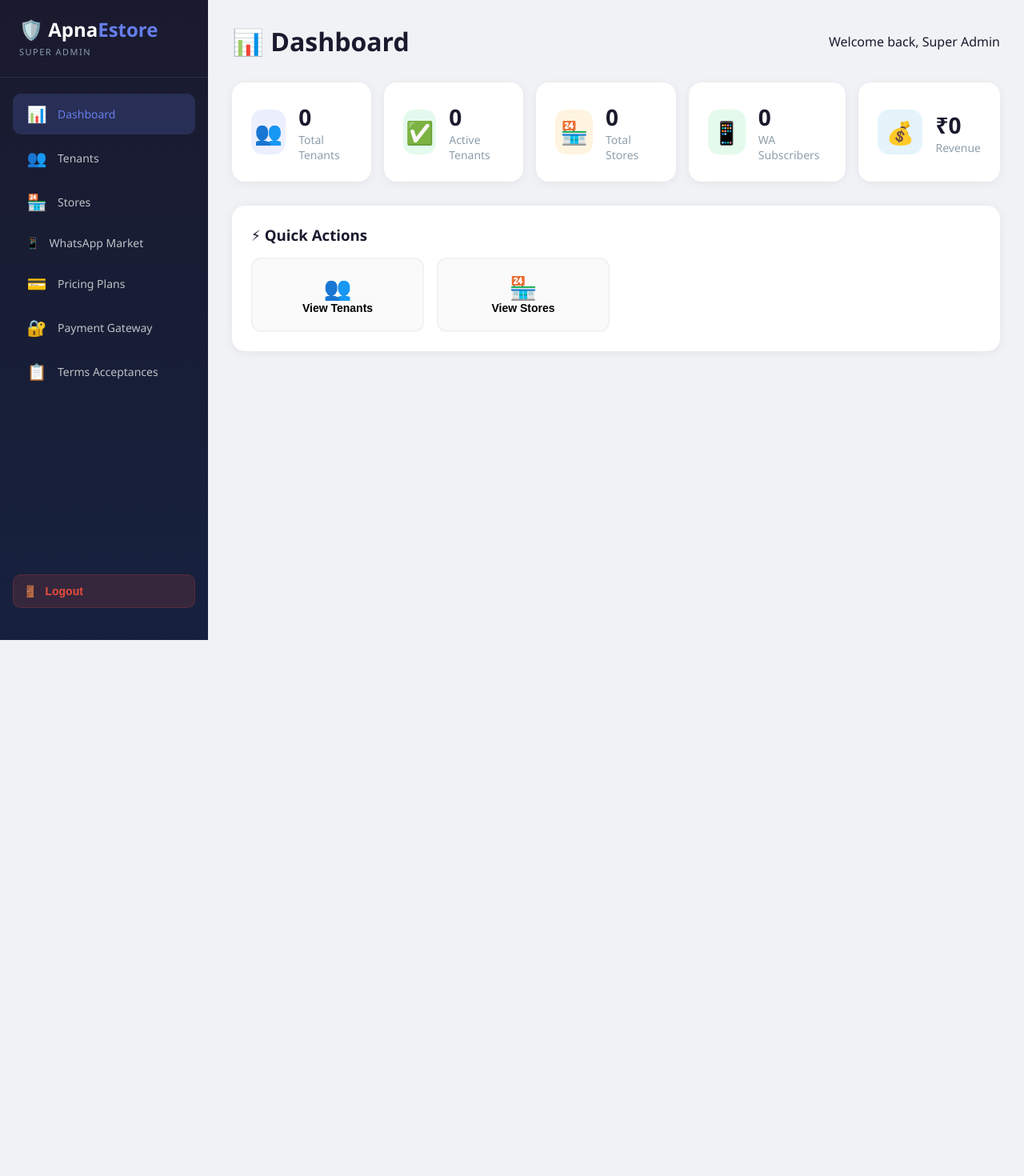
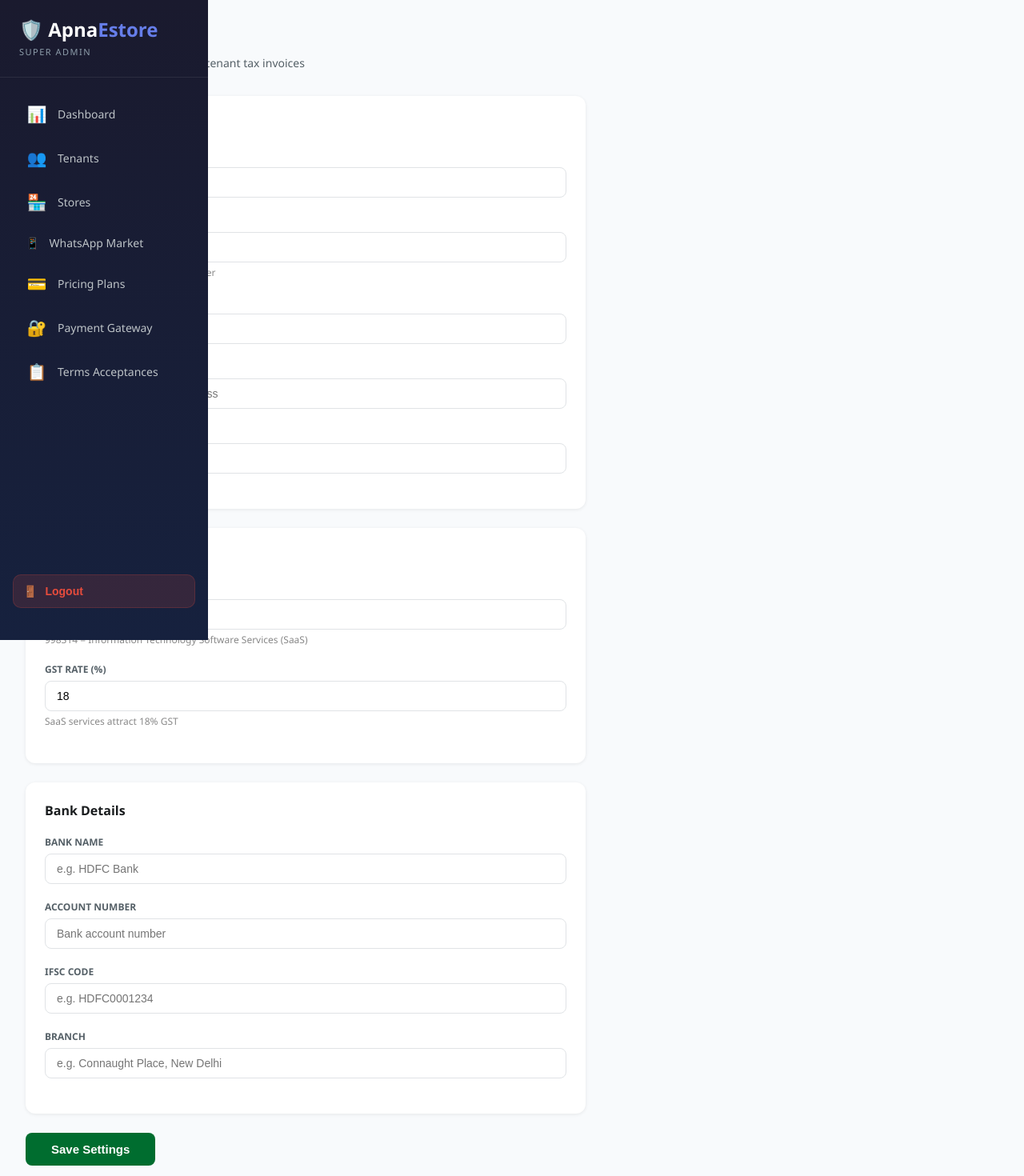
Before and after one commit to mathNikhil/ApaneStore-Super-admin, a React (Vite) app: page /billing-settings in a window 1280 px wide. Before the commit this address led to /dashboard. Shown: the top 1470 px of the page at 80% size. Before the commit the page ends 800 px from the top, so only its background shows below. Built offline with nearby package versions, Linux system fonts and the light colour scheme; no server answers; sample sign-in values are in the browser's storage.

Commit message:
feat: billing settings page for tenant tax invoice config

```diff
--- a/src/App.jsx
+++ b/src/App.jsx
@@ -10,6 +10,7 @@ import PricingPlans from './pages/PricingPlans';
 import PaymentGateway from './pages/PaymentGateway';
 import TermsAcceptances from './pages/TermsAcceptances';
 import Revenue from './pages/Revenue';
+import BillingSettings from './pages/BillingSettings';
 import WhatsAppMarket from './pages/WhatsAppMarket';
 
 const App = () => {
@@ -56,6 +57,7 @@ const App = () => {
                     element={isAuthenticated ? <TermsAcceptances /> : <Navigate to="/login" />}
                 />
                 <Route path="/revenue" element={isAuthenticated ? <Revenue /> : <Navigate to="/login" />} />
+                <Route path="/billing-settings" element={isAuthenticated ? <BillingSettings /> : <Navigate to="/login" />} />
                 <Route path="*" element={<Navigate to="/dashboard" />} />
             </Routes>
         </BrowserRouter>
--- /dev/null
+++ b/src/pages/BillingSettings.jsx
@@ -0,0 +1,86 @@
+import React, { useState, useEffect } from 'react';
+import Sidebar from '../components/Sidebar';
+import API_BASE_URL from '../config/api';
+
+const BillingSettings = () => {
+    const [settings, setSettings] = useState({
+        company_name: 'AapnaEstore Pvt. Ltd.',
+        gstin: '', pan: '', address: '', state: '',
+        hsn_code: '998314', gst_rate: '18',
+        bank_name: '', bank_account: '', bank_ifsc: '', bank_branch: ''
+    });
+    const [loading, setLoading] = useState(true);
+    const [saving, setSaving] = useState(false);
+    const [saved, setSaved] = useState(false);
+    const token = localStorage.getItem('adminToken');
+    const headers = { 'Content-Type': 'application/json', 'Authorization': `Bearer ${token}` };
+
+    useEffect(() => {
+        fetch(`${API_BASE_URL}/api/admin/billing-settings`, { headers })
+            .then(r => r.json())
+            .then(d => { if (d.success) setSettings(prev => ({ ...prev, ...d.data })); })
+            .finally(() => setLoading(false));
+    }, []);
+
+    const handleSave = async () => {
+        setSaving(true);
+        try {
+            const res = await fetch(`${API_BASE_URL}/api/admin/billing-settings`, {
+                method: 'POST', headers, body: JSON.stringify(settings)
+            });
+            const d = await res.json();
+            if (d.success) { setSaved(true); setTimeout(() => setSaved(false), 3000); }
+        } catch (e) { alert('Save failed'); }
+        setSaving(false);
+    };
+
+    const Field = ({ label, field, placeholder, hint }) => (
+        <div style={{ marginBottom: 20 }}>
+            <label style={{ display: 'block', fontSize: 12, fontWeight: 700, color: '#556067', textTransform: 'uppercase', marginBottom: 6 }}>{label}</label>
+            <input value={settings[field] || ''} onChange={e => setSettings(prev => ({ ...prev, [field]: e.target.value }))}
+                placeholder={placeholder}
+                style={{ width: '100%', padding: '10px 14px', border: '1px solid #e0e3e6', borderRadius: 8, fontSize: 14, boxSizing: 'border-box' }} />
+            {hint && <p style={{ fontSize: 12, color: '#888', marginTop: 4 }}>{hint}</p>}
+        </div>
+    );
+
+    return (
+        <div style={{ display: 'flex', minHeight: '100vh', background: '#f8fafc' }}>
+            <Sidebar />
+            <div style={{ flex: 1, padding: 32 }}>
+                <div style={{ maxWidth: 700 }}>
+                    <h1 style={{ fontSize: 24, fontWeight: 800, color: '#191c1e', marginBottom: 4 }}>Billing Settings</h1>
+                    <p style={{ color: '#556067', fontSize: 14, marginBottom: 32 }}>Configure AapnaEstore details for tenant tax invoices</p>
+                    {loading ? <p>Loading...</p> : (<>
+                        <div style={{ background: '#fff', borderRadius: 12, padding: 24, boxShadow: '0 1px 4px rgba(0,0,0,0.08)', marginBottom: 24 }}>
+                            <h2 style={{ fontSize: 16, fontWeight: 700, marginBottom: 20, color: '#191c1e' }}>Company Details</h2>
+                            <Field label="Company Name" field="company_name" placeholder="AapnaEstore Pvt. Ltd." />
+                            <Field label="GSTIN" field="gstin" placeholder="e.g. 07AAAAA0000A1Z5" hint="AapnaEstore GST registration number" />
+                            <Field label="PAN Number" field="pan" placeholder="e.g. AAAAA0000A" />
+                            <Field label="Registered Address" field="address" placeholder="Full registered business address" />
+                            <Field label="State" field="state" placeholder="e.g. Delhi, Maharashtra" />
+                        </div>
+                        <div style={{ background: '#fff', borderRadius: 12, padding: 24, boxShadow: '0 1px 4px rgba(0,0,0,0.08)', marginBottom: 24 }}>
+                            <h2 style={{ fontSize: 16, fontWeight: 700, marginBottom: 20, color: '#191c1e' }}>Tax Details</h2>
+                            <Field label="HSN/SAC Code" field="hsn_code" placeholder="998314" hint="998314 = Information Technology Software Services (SaaS)" />
+                            <Field label="GST Rate (%)" field="gst_rate" placeholder="18" hint="SaaS services attract 18% GST" />
+                        </div>
+                        <div style={{ background: '#fff', borderRadius: 12, padding: 24, boxShadow: '0 1px 4px rgba(0,0,0,0.08)', marginBottom: 24 }}>
+                            <h2 style={{ fontSize: 16, fontWeight: 700, marginBottom: 20, color: '#191c1e' }}>Bank Details</h2>
+                            <Field label="Bank Name" field="bank_name" placeholder="e.g. HDFC Bank" />
+                            <Field label="Account Number" field="bank_account" placeholder="Bank account number" />
+                            <Field label="IFSC Code" field="bank_ifsc" placeholder="e.g. HDFC0001234" />
+                            <Field label="Branch" field="bank_branch" placeholder="e.g. Connaught Place, New Delhi" />
+                        </div>
+                        <button onClick={handleSave} disabled={saving}
+                            style={{ background: '#006d2f', color: '#fff', border: 'none', borderRadius: 8, padding: '12px 32px', fontSize: 15, fontWeight: 700, cursor: 'pointer' }}>
+                            {saving ? 'Saving...' : saved ? '✅ Saved!' : 'Save Settings'}
+                        </button>
+                    </>)}
+                </div>
+            </div>
+        </div>
+    );
+};
+
+export default BillingSettings;
```
